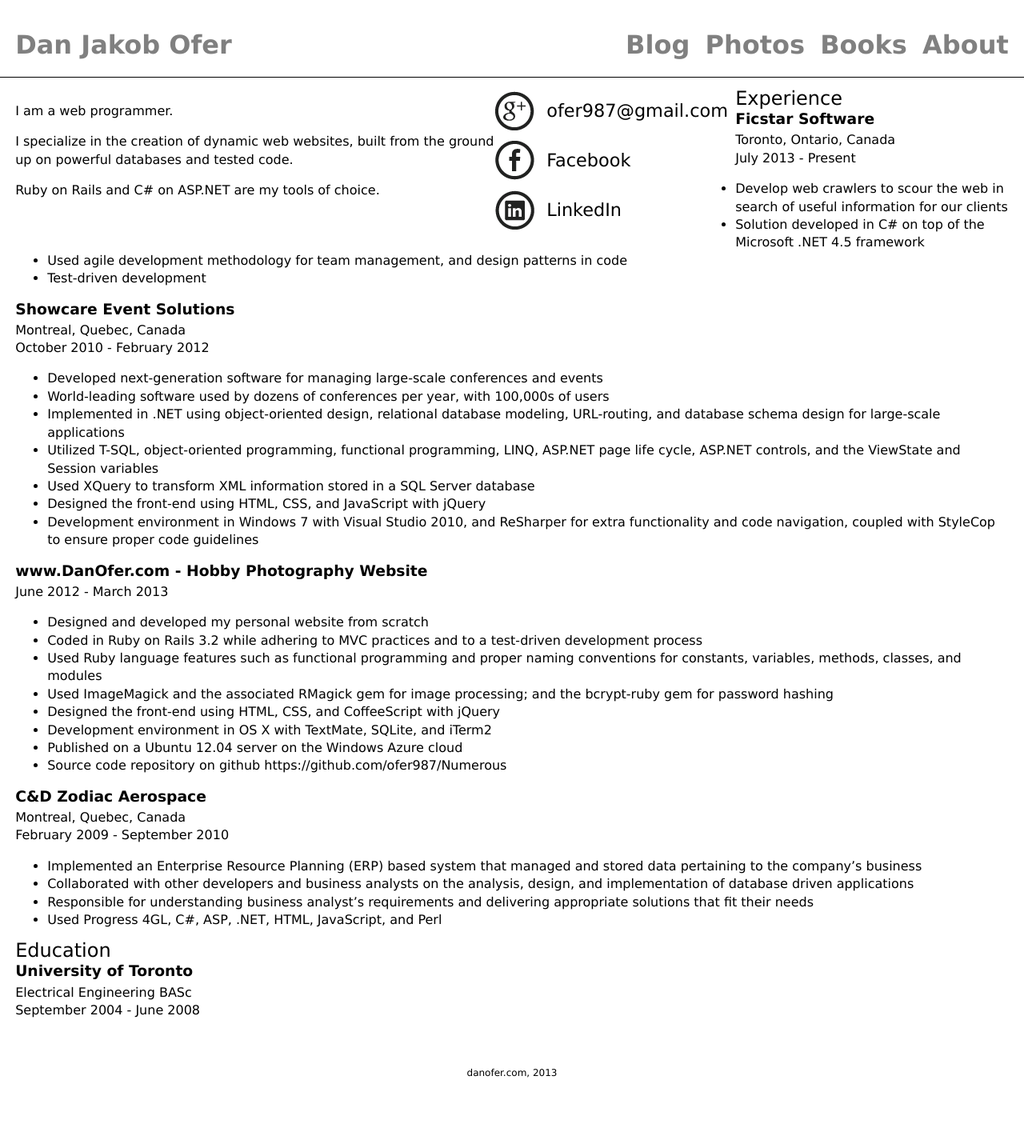
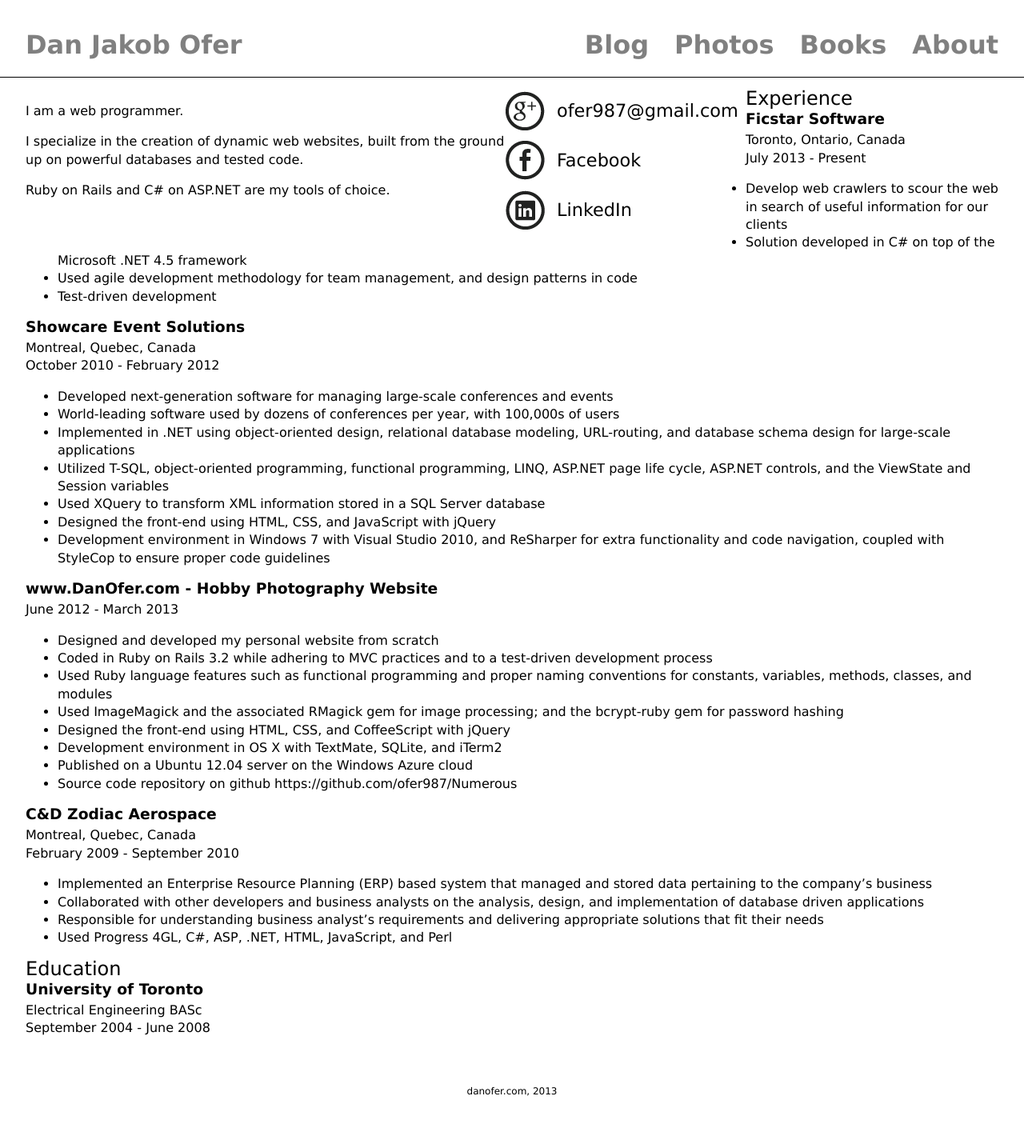
Before and after one commit to ofer987/Numerous, a Rails app: page /cv in a window 1280 px wide. Shown: the whole page at 80% size. Before the commit the page ends 1347 px from the top, so only its background shows below. Run offline with Rails 7, Linux system fonts and the light colour scheme; style sheets or scripts are compiled from the project's sources; parts of the project's set-up code (start-up, migrations or seed data) failed here and were passed over; some libraries are stand-ins or nearby versions.

Commit message:
Style changes

```diff
--- a/app/assets/stylesheets/application.css.scss
+++ b/app/assets/stylesheets/application.css.scss
@@ -96,7 +96,7 @@
 
 				li {
 					float: left;
-					padding-left: 1.2em;
+					padding-left: 2em;
 				}
 			}
 
@@ -105,7 +105,7 @@
 
 				li {
 					float: right;
-					padding-right: 1.2em;
+					padding-right: 2em;
 				}
 			}
 
@@ -132,7 +132,7 @@
 	}
 
 	.page {
-		margin: 0 1.2em;
+		margin: 0 2em;
 		padding-top: 7em;
 
 		.text-content {
@@ -148,6 +148,10 @@
             font-size: inherit;
           }
         }
+
+		.pagination {
+			text-align: center;
+		}
 	}
 
 	footer {
```
